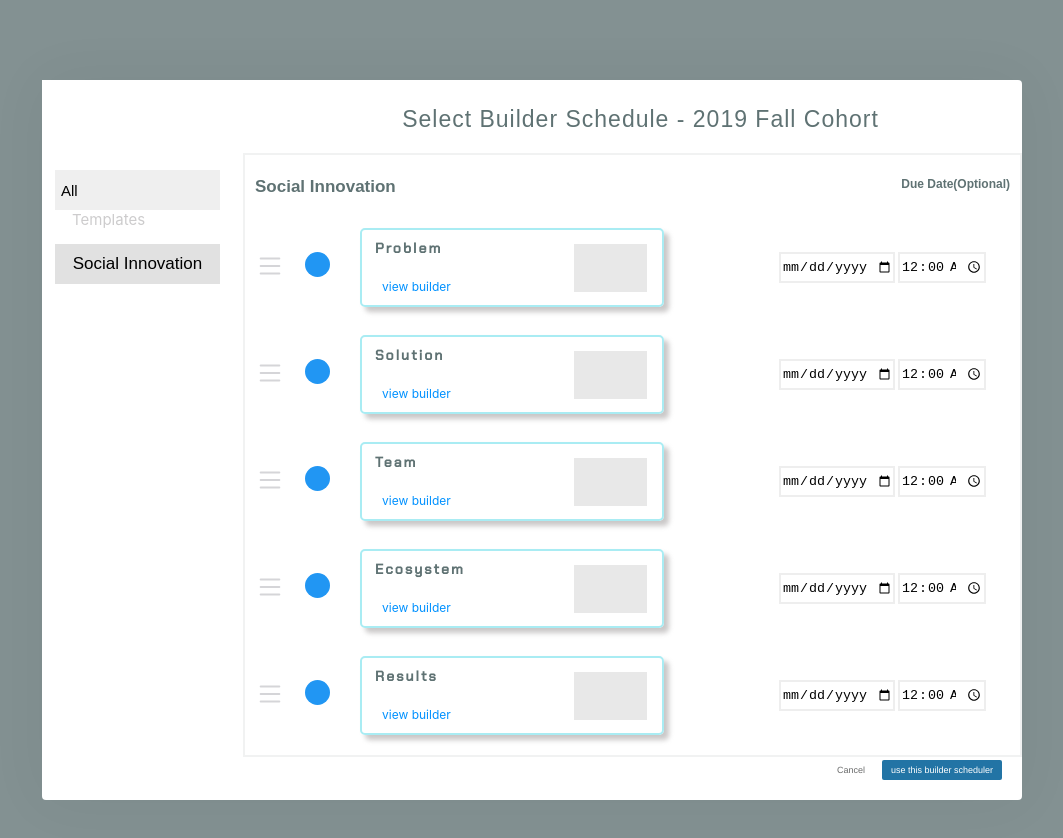
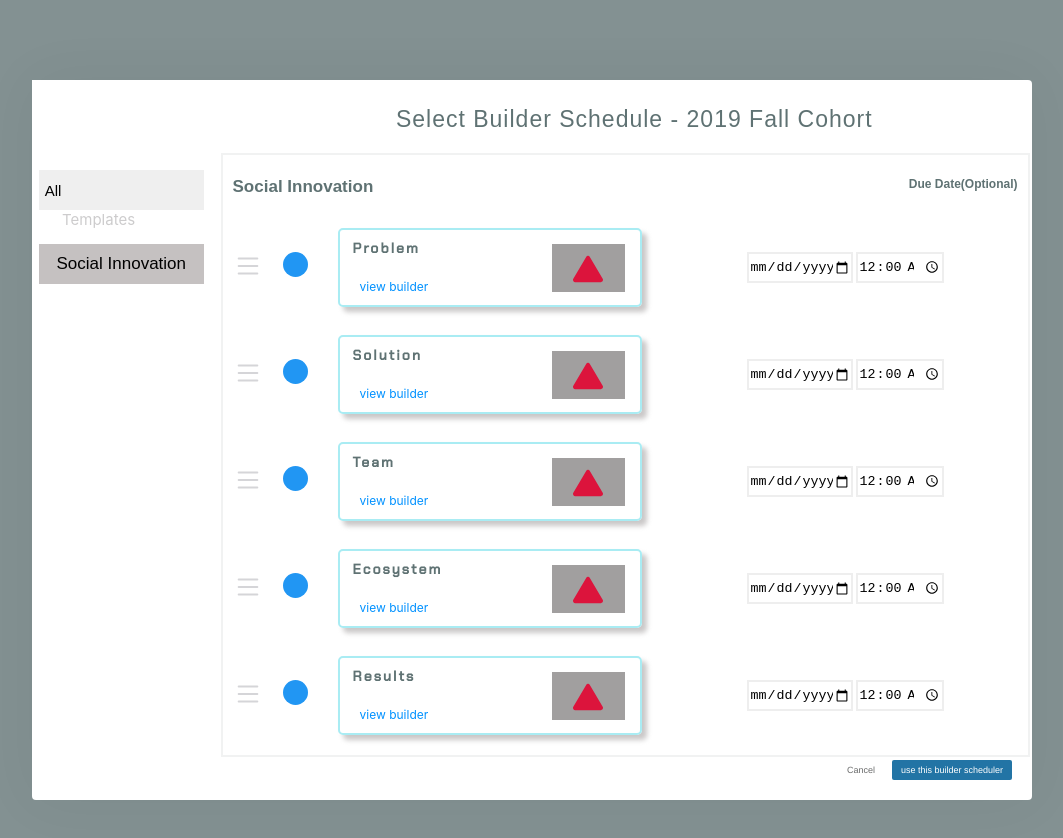
Before and after one commit to Alexoid1/RebelBase, a React (Create React App) app: page / in a window 1280 px wide. Shown: the top 838 px of the page, without its empty margins (108-1171 px from the left). Built offline with nearby package versions, Linux system fonts and the light colour scheme.

Commit message:
add traingle icon

```diff
--- a/src/App.css
+++ b/src/App.css
@@ -7,7 +7,7 @@
   text-align: center;
   display: flex;
   flex-direction: row;
-  width:980px;
+  width:1000px;
   height: 650px;
   background: white;
 
@@ -43,7 +43,7 @@ body {
     display: flex;
     flex-direction: column;
     width: 350px;
-    height: auto;
+    height: 100%;
     padding: 0;
   }
 
@@ -60,7 +60,7 @@ body {
 
   .itemContainer {
     width: 350px;
-    height: auto;
+    height: 100%;
   }
   .navul{
     margin-top: 10px;
@@ -121,8 +121,11 @@ body {
 
   .boxContainer {
     width: 330px;
-    height: auto;
+    height: 100%;
+
   }
 
 
+
+
 }
--- a/src/components/DateContainer.css
+++ b/src/components/DateContainer.css
@@ -1,10 +1,10 @@
 .dateContainer {
-    margin-left: 115px;
+    margin-left: 105px;
 
 }
 
 .dateContainer .date {
-    width: 111px;
+    width: 101px;
     height: 27px;
     border: 2px solid rgb(238,238,238);
 
--- a/src/components/DateContainer.js
+++ b/src/components/DateContainer.js
@@ -38,7 +38,7 @@ function DateContainer({date,time,checked,items,index}) {
                  )
             }else{
                 dateC= (
-                    <div className='dateContainer'></div>
+                    <div className='dateContainer hideElement'></div>
                 )
             }
 
--- a/src/components/ItemList.css
+++ b/src/components/ItemList.css
@@ -1,5 +1,5 @@
 .itemContainer {
-    width: 80%;
+    width: 100%;
     margin-left: 10px;
     height: 700px;
 }
@@ -24,7 +24,7 @@
 }
 
 .boxContainer {
-    width: 775px;
+    width: 805px;
     height: 600px;
     border: 2px solid rgb(241,242,242);
     Overflow-x:scroll;
@@ -36,6 +36,23 @@
     font-weight: medium;
     margin: 22px 10px 33px;
 }
+
+
+.triangle {
+
+    font-size: 30px;
+    margin-top: 10px;
+}
+
+.triRed {
+    color:crimson;
+}
+
+.triGrey {
+    color:rgb(117, 116, 116);
+}
+
+
 
 .inovation2 {
     font-size: 12px;
@@ -126,10 +143,15 @@
 }
 
 .greyBox {
-    background: rgb(232,232,232);
+    background: rgb(161, 159, 159);
     height: 48px;
     width: 73px;
     margin-right: 15px;
+    display: flex;
+    flex-direction: row;
+    justify-content: center;
+    align-items: center;
+
 }
 
 .containerC {
@@ -192,7 +214,6 @@
     justify-content: space-between;
 }
 
-
 .use {
     width: 120px;
     background: rgb(34,116,165);
--- a/src/components/ItemList.js
+++ b/src/components/ItemList.js
@@ -1,5 +1,5 @@
 import React,{useState,useContext} from 'react';
-import { BsList } from 'react-icons/bs';
+import { BsList,BsFillTriangleFill } from 'react-icons/bs';
 import { DragDropContext, Droppable, Draggable } from 'react-beautiful-dnd';
 import DateContainer from './DateContainer';
 import {FilterContext} from '../contexts/FilterContext'
@@ -154,7 +154,9 @@ function ItemList() {
                                                             <p className="viewLink">view builder</p>
 
                                                         </div>
-                                                        <div className="greyBox"></div>
+                                                        <div className="greyBox">
+                                                            <BsFillTriangleFill className={'triangle '+(item.checked?'triRed':'triGrey')}/>
+                                                        </div>
 
                                                     </div>
 
@@ -233,7 +235,9 @@ function ItemList() {
                                                                 <p className="viewLink">view builder</p>
 
                                                             </div>
-                                                            <div className="greyBox"></div>
+                                                            <div className="greyBox">
+                                                                <BsFillTriangleFill className={'triangle '+(item.checked?'triRed':'triGrey')} />
+                                                            </div>
 
                                                         </div>
 
@@ -269,7 +273,7 @@ function ItemList() {
             </div>
 
         </div>
-        <div className='buttonsContainer'>
+        <div className='buttonsContainer hideElement'>
             <button className='cancel' type='button'>
                 Cancel
             </button>
--- a/src/components/NavigationBar.css
+++ b/src/components/NavigationBar.css
@@ -38,7 +38,7 @@
 }
 
 .but {
-    background: rgb(225, 225, 225);
+    background: rgb(197, 193, 193);
 }
 
 .dropSelect,.buttonHide {
--- a/src/components/NavigationBar.js
+++ b/src/components/NavigationBar.js
@@ -7,7 +7,7 @@ function NavigationBar() {
     const handleSelectAll=()=>{
 
       if(alls) {
-        return
+        setAlls(false)
       }else {
         setAlls(true)
         setSelected('itemSelected')
```
